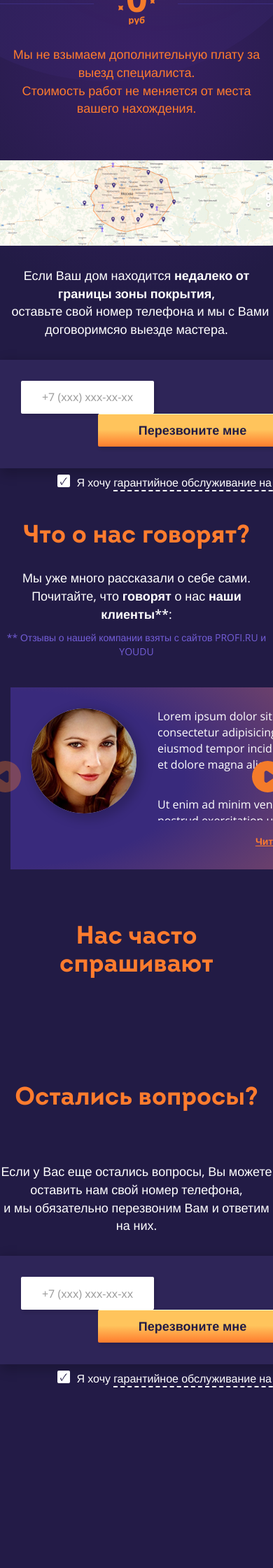
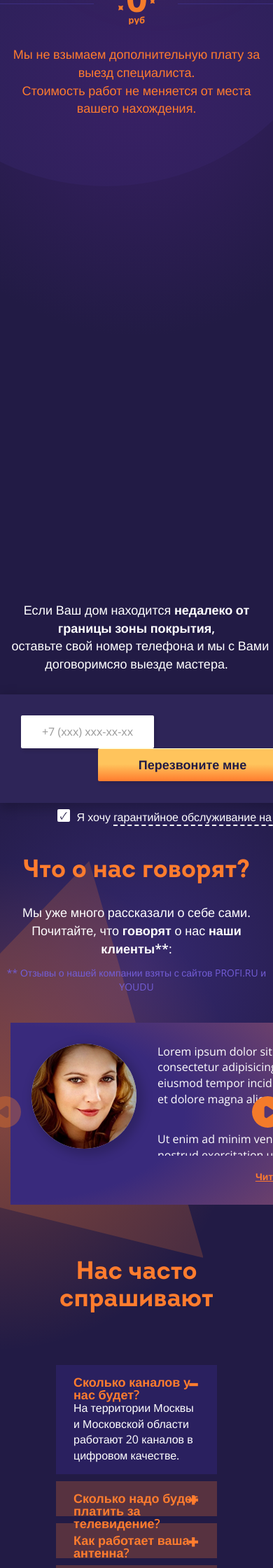
Before and after one commit to dhawkmoon/antenna, a PHP site: page / in a window 390 px wide; the page is wider, and only the part inside the window is pictured. Shown: the part 4120-6360 px from the top of that part at 70% size. Before the commit the page ends 6102 px from the top of that part, so only its background shows below. Run offline with PHP 8.4, Linux system fonts and the light colour scheme; some libraries are stand-ins or nearby versions.

Commit message:
Finished desktop. Left map. Starting the mobile

```diff
--- a/assets/js/common.js
+++ b/assets/js/common.js
@@ -17,3 +17,12 @@
 		 },
 	 })
 } );
+
+/*
+ * FAQ toggler
+ */
+
+ $( '.question-item__header' ).on( 'click', function(){
+	 $('.question-item').removeClass('question-item--active');
+	 $(this).parent().addClass('question-item--active');
+ } )
--- a/assets/js/common.min.js
+++ b/assets/js/common.min.js
@@ -1 +1 @@
-$(document).ready(function(){new Swiper("#testimonials",{slidesPerView:2,spaceBetween:30,navigation:{nextEl:"#testimonials-button-next",prevEl:"#testimonials-button-prev"}})});
+$(document).ready(function(){new Swiper("#testimonials",{slidesPerView:2,spaceBetween:30,navigation:{nextEl:"#testimonials-button-next",prevEl:"#testimonials-button-prev"}})}),$(".question-item__header").on("click",function(){$(".question-item").removeClass("question-item--active"),$(this).parent().addClass("question-item--active")});
--- /dev/null
+++ b/assets/js/map.js
@@ -0,0 +1,292 @@
+/**
+ *
+ * Скрипт инициализации яндекс карты с точками, где установленны антенны/вышки.
+ *
+ * Используется API Yande Maps 2.1.
+ *
+ */
+
+ /**
+  *
+	* 01 Метки
+	*
+	* pin - object
+	* pin.name - имя метки
+	* pin.coords - координаты
+	* pin.type - recevier | emmiter
+	*
+	*/
+
+ var pins = [
+	 {
+		 name: 'Королев',
+		 text: 'Россия, Московская область',
+		 coords: [55.92548516, 37.85290088],
+		 type: 'receiver',
+	 },
+	 {
+		 name: 'село Алабушево',
+		 text: 'Россия, Московская область, Солнечногорский район',
+		 coords:[56.00838458, 37.10701050],
+		 type: 'receiver',
+	 },
+	 {
+		 name: 'село Михайловское',
+		 text: 'Россия, Московская область, городской округ Домодедово',
+		 coords:[51.81681549, 79.71099650],
+		 type: 'receiver',
+	 },
+	 {
+		 name: 'деревня Косякино',
+		 text: 'Россия, Московская область, Раменский район, сельское поселение Никоновское',
+		 coords:[55.34256246, 38.18629150],
+		 type: 'receiver',
+	 },
+	 {
+		 name: 'садовое некоммерческое товарищество Алёшинские Сады',
+		 text: 'Россия, Московская область, Богородский городской округ',
+		 coords:[55.69960114, 38.35826950],
+		 type: 'receiver',
+	 },
+	 {
+		 name: 'посёлок Рылеево',
+		 text: 'Россия, Московская область, Раменский район, сельское поселение Ганусовское',
+		 coords:[55.34089072, 38.10495350],
+		 type: 'receiver',
+	 },
+	 {
+		 name: 'деревня Полушкино',
+		 text: 'Россия, Московская область, Одинцовский район',
+		 coords:[55.58853180, 36.56202500],
+		 type: 'receiver',
+	 },
+	 {
+		 name: 'деревня Шевлягино',
+		 text: 'Россия, Московская область, Раменский район, сельское поселение Новохаритоновское',
+		 coords:[55.59150760, 38.58208450],
+		 type: 'receiver',
+	 },
+	 {
+		 name: 'посёлок городского типа Малаховка',
+		 text: 'Россия, Московская область, городской округ Люберцы',
+		 coords:[55.64324089, 38.01149700],
+		 type: 'receiver',
+	 },
+	 {
+		 name: 'ДНП Алёшинские Дали',
+		 text: 'Россия, Московская область, Пушкинский район, деревня Алёшино',
+		 coords:[56.13886212, 37.73892150],
+		 type: 'receiver',
+	 },
+	 {
+		 name: 'Подольск',
+		 text: 'Россия, Московская область',
+		 coords:[55.39187392, 37.53990850],
+		 type: 'receiver',
+	 },
+	 {
+		 name: 'Апрелевка',
+		 text: 'Россия, Московская область, Наро-Фоминский городской округ',
+		 coords:[55.54883085, 37.05877550],
+		 type: 'receiver',
+	 },
+	 {
+		 name: 'Химки',
+		 text: 'Россия, Московская область',
+		 coords:[55.92542484, 37.36802450],
+		 type: 'receiver',
+	 },
+	 {
+		 name: 'Дачный посёлок Кратово',
+		 text: 'Россия, Московская область, Раменский район',
+		 coords:[55.60561968, 38.16303850],
+		 type: 'receiver',
+	 },
+	 {
+		 name: 'Дачный посёлок Кратово',
+		 text: 'Россия, Московская область, Раменский район',
+		 coords:[55.60561968, 38.16303850],
+		 type: 'receiver',
+	 },
+	 {
+		 name: 'Сергиев Посад',
+		 text: 'Россия, Московская область',
+		 coords:[56.30692696, 38.11783100],
+		 type: 'receiver',
+	 },
+	 {
+		 name: 'посёлок Мещерский',
+		 text: 'Россия, Москва, Западный административный округ, район Солнцево',
+		 coords:[55.67314076, 37.41466100],
+		 type: 'receiver',
+	 },
+	 {
+		 name: 'Звенигород',
+		 text: 'Россия, Московская область',
+		 coords:[55.72388074, 36.84547950],
+		 type: 'receiver',
+	 },
+	 {
+		 name: 'Железнодорожный',
+		 text: 'Россия, Московская область, Балашиха',
+		 coords:[55.74140126, 38.02184550],
+		 type: 'receiver',
+	 },
+	 {
+		 name: 'деревня Шульгино',
+		 text: 'Россия, Московская область, Одинцовский район, сельское поселение Барвихинское',
+		 coords:[55.72517137, 37.29477200],
+		 type: 'receiver',
+	 },
+	 {
+		 name: 'Чехов',
+		 text: 'Россия, Московская область',
+		 coords:[55.15074341, 37.44598050],
+		 type: 'receiver',
+	 },
+	 {
+		 name: 'деревня Косяково',
+		 text: 'Россия, Московская область, Воскресенский район',
+		 coords:[55.35469639, 38.49613800],
+		 type: 'receiver',
+	 },
+	 {
+		 name: 'дачный посёлок Кокошкино',
+		 text: 'Россия, Москва',
+		 coords:[55.60074740, 37.17226850],
+		 type: 'receiver',
+	 },
+	 {
+		 name: 'Электросталь',
+		 text: 'Россия, Московская область',
+		 coords:[55.78778349, 38.45190500],
+		 type: 'receiver',
+	 },
+	 {
+		 name: 'Ивантеевка',
+		 text: 'Россия, Московская область',
+		 coords:[55.97417385, 37.92214150],
+		 type: 'receiver',
+	 },
+	 {
+		 name: 'деревня Мисайлово',
+		 text: 'Россия, Московская область, Ленинский район',
+		 coords:[55.55884978, 37.82180450],
+		 type: 'receiver',
+	 },
+	 {
+		 name: 'микрорайон Купавна',
+		 text: 'Россия, Московская область, Балашиха',
+		 coords:[55.74624072, 38.12173850],
+		 type: 'receiver',
+	 },
+	 {
+		 name: 'Старая Купавна',
+		 text: 'Россия, Московская область, Богородский городской округ',
+		 coords:[55.80313716, 38.17473450],
+		 type: 'receiver',
+	 },
+	 {
+		 name: 'СНТ Фоминское',
+		 text: 'Россия, Московская область, городской округ Мытищи',
+		 coords:[56.10027403, 37.58396200],
+		 type: 'receiver',
+	 },
+	 {
+		 name: 'микрорайон Кучино',
+		 text: 'Россия, Московская область, Балашиха',
+		 coords:[55.75234875, 37.96079150],
+		 type: 'receiver',
+	 },
+	 {
+		 name: 'деревня Путилково',
+		 text: 'Россия, Московская область, городской округ Красногорск',
+		 coords:[55.86568743, 37.39271050],
+		 type: 'receiver',
+	 },
+ ];
+
+ var addPin = function( pin )
+ {
+	 if( pin.type == 'receiver' ) {
+		 var src = 'http://localhost:8080/assets/img/mapmarker.svg'
+		 var size = [24, 36]
+		 var offset = [-12,-36]
+	 }
+	 else {
+		 var src = 'http://localhost:8080/assets/img/emmiter-alt.svg'
+		 var size = [18, 32]
+		 var offset = [-9,-32]
+	 }
+	 var placemark = new ymaps.Placemark( pin.coords, {
+		 hintContent: pin.name,
+		 balloonContent: pin.text,
+	 },
+	 {
+		 iconLayout: 'default#image',
+     iconImageHref: src,
+     iconImageSize: size,
+     iconImageOffset: offset,
+	 } )
+	 this.geoObjects.add( placemark )
+ }
+
+	function addRegion()
+	{
+		var coords = [
+			[
+				[56.00838458, 37.10701050],
+				[55.59150760, 38.58208450],
+			],
+			[
+				[55.58853180, 36.56202500],
+				[55.15074341, 37.44598050],
+			],
+			[
+				[56.30692696, 38.11783100],
+				[55.34256246, 38.18629150],
+			],
+
+		]
+
+		var polygon = new ymaps.GeoObject({
+      geometry: {
+        type: "Polygon",
+        coordinates: coords,
+      }
+    });
+
+		this.geoObjects.add( polygon )
+	}
+
+ /**
+  *
+  * Функции
+  *
+  * 02 Инициализация карты
+  *
+  */
+
+
+ var MAP;
+
+ var mapInit = function()
+ {
+ 	MAP = new ymaps.Map( 'map', {
+ 		center: [55.75399400, 37.62209300],
+ 		zoom: 8,
+ 	} )
+
+	for( var i=0; i<pins.length; i++ )
+	{
+		addPin.call( MAP, pins[i] )
+	}
+	//addRegion.call( MAP )
+ }
+ /*
+  *
+  * Let's rock!
+  *
+	*/
+
+	ymaps.ready( mapInit );
--- a/assets/stylesheets/core.scss
+++ b/assets/stylesheets/core.scss
@@ -23,6 +23,10 @@
 @import 'theme/_s4';
 @import 'theme/_s5';
 @import 'theme/_s6';
+@import 'theme/_s7';
+@import 'theme/_s8';
+@import 'theme/_footer';
+
 //basics
 body {
 	overflow-x: hidden;
--- a/assets/stylesheets/theme/_bg.scss
+++ b/assets/stylesheets/theme/_bg.scss
@@ -75,15 +75,28 @@
     height: 696px;
     border-radius: 50%;
     background-color: #3d2e81;
-    top: 3540px;
+    top: 3690px;
     right: -110px;
     opacity: .3;
 	}
 	&-10 {
 		@include gradient-circle( 900px, 900px, #3a2066);
 		left: -250px;
-    top: 3750px;
+    top: 3800px;
     opacity: .9;
+	}
+	&-11 {
+		@include gradient-circle( 900px, 900px, $brand-secondary);
+		left: -250px;
+    right: 0;
+    top: 5050px;
+    opacity: .7;
+	}
+	&-12 {
+		@include gradient-circle( 900px, 900px, $brand-primary);
+		right: -50px;
+    top: 5250px;
+    opacity: .3;
 	}
 }
 
@@ -108,4 +121,11 @@
 		opacity: .2;
 		z-index: 5;
 	}
+	&-3 {
+		width: 572px;
+		height: 567px;
+		right: 100px;
+		top: 5350px;
+		opacity: .2;
+	}
 }
--- a/assets/stylesheets/theme/_s5.scss
+++ b/assets/stylesheets/theme/_s5.scss
@@ -17,11 +17,11 @@
 		.checkbox+label {
 			margin-top: 25px;
 		}
+	}
 }
-
-
-	}
-
+#map {
+	height: 600px;
+}
 .map {
 	&-legend {
 		position: relative;
--- /dev/null
+++ b/assets/stylesheets/theme/_s7.scss
@@ -0,0 +1,61 @@
+.s7 {
+
+}
+
+.question {
+	&-item {
+
+		background-color: #573240;
+		margin-bottom: 10px;
+
+		&__header {
+			position: relative;
+			height: 50px;
+			font-size: 18px;
+			font-weight: 700;
+			color: $brand-primary;
+			line-height: 1;
+			padding: 15px 25px;
+			cursor: pointer;
+			@include trans;
+			&::after {
+				content: '+';
+				position: absolute;
+				right: 25px;
+				top: 0;
+				bottom: 0;
+				margin: auto;
+				font-family: $font-family-serif;
+				color: $brand-primary;
+				font-size: 36px;
+				height: 30px;
+				@include trans;
+			}
+			&:hover {
+				color: $brand-light;
+				&::after {
+					color: $brand-light;
+				}
+			}
+		}
+		&__body {
+			display: none;
+			padding: 0 25px 15px;
+			.btn {
+				padding-top: 9px;
+				margin-top: 15px;
+			}
+		}
+		&--active {
+			background-color: #2a205f;
+			.question-item__header {
+				&::after {
+					content: '-';
+				}
+			}
+			.question-item__body {
+				display: block;
+			}
+		}
+	}
+}
--- /dev/null
+++ b/assets/stylesheets/theme/_s8.scss
@@ -0,0 +1,6 @@
+.s8 {
+	padding-bottom: 45px;
+	h2 {
+		margin-bottom: 30px;
+	}
+}
--- a/assets/stylesheets/theme/_tooltips.scss
+++ b/assets/stylesheets/theme/_tooltips.scss
@@ -30,4 +30,12 @@
 		-webkit-transform: rotate(45deg);
 		        transform: rotate(45deg);
 	}
+	&:not(:empty) {
+		opacity: 1;
+	}
+	&.form-error {
+		margin-top: 15px;
+		-webkit-transform: initial;
+		        transform: initial;
+	}
 }
--- a/index.html
+++ b/index.html
@@ -8,6 +8,7 @@
 	<link href="https://fonts.googleapis.com/css?family=Open+Sans:300,400,600&amp;subset=cyrillic" rel="stylesheet">
 	<link rel="stylesheet" href="/assets/stylesheets/swiper.min.css" />
 	<link rel="stylesheet" href="/assets/stylesheets/core.min.css" />
+	<script src="https://api-maps.yandex.ru/2.1/?lang=ru_RU" type="text/javascript"></script>
 	<title>Антенна в дом</title>
 </head>
 <body>
@@ -94,7 +95,7 @@
 
 											<label for="phone-top" class="sr-only">Ваш телефон</label>
 											<input id="phone-top" name="phone-top" type="text" maxlength="18" class="form-control" placeholder="+7 (xxx) xxx-xx-xx" data-type="phone" data-mask="phone">
-											<span class="form-error"></span>
+											<span class="form-error tooltip"></span>
 											<button id="btn_1" class="btn btn-primary">
 													<span>Заказать телевидение прямо сейчас</span>
 											</button>
@@ -388,7 +389,7 @@
 						<div class="form-group">
 							<label for="s3-phone" class="sr-only">Ваш телефон</label>
 							<input id="s3-phone" name="s3-phone" type="text" maxlength="18" class="form-control text-center" placeholder="+7 (xxx) xxx-xx-xx" data-type="phone" data-mask="phone">
-							<span class="form-error"></span>
+							<span class="form-error tooltip"></span>
 
 							<button id="btn_1" class="btn btn-primary btn-fullwidth">
 									<span>Перезвоните мне</span>
@@ -396,8 +397,8 @@
 
 						</div>
 
-						<input class="checkbox" type="checkbox" value="1" id="check-top" checked="checked" />
-						<label for="check-top">Я хочу <span data-toggle="tooltip" data-text="Заказ должен быть сделан [до 15:00]" data-position="bottom" data-width="350">гарантийное обслуживание на 5 лет</span></label>
+						<input class="checkbox" type="checkbox" value="1" id="check-team" checked="checked" />
+						<label for="check-team">Я хочу <span data-toggle="tooltip" data-text="Заказ должен быть сделан [до 15:00]" data-position="bottom" data-width="350">гарантийное обслуживание на 5 лет</span></label>
 					</form>
 					<!-- END: TEAM FORM -->
 				</div>
@@ -500,7 +501,7 @@
 			</div>
 			<!-- START: MAP -->
 			<div class="map-holder">
-				<img class="img img-responsive" src="/assets/img/map-plug.jpg" alt="map">
+				<div id="map"></div>
 			</div>
 			<!-- END: MAP -->
 			<div class="container">
@@ -513,7 +514,7 @@
 							<div class="form-group">
 								<label for="s5-phone" class="sr-only">Ваш телефон</label>
 								<input id="s5-phone" name="s5-phone" type="text" maxlength="18" class="form-control text-center" placeholder="+7 (xxx) xxx-xx-xx" data-type="phone" data-mask="phone">
-								<span class="form-error"></span>
+								<span class="form-error tooltip"></span>
 
 								<button id="btn_3" class="btn btn-primary">
 										<span>Перезвоните мне</span>
@@ -521,8 +522,8 @@
 
 							</div>
 							<div class="form-group">
-								<input class="checkbox" type="checkbox" value="1" id="check-top" checked="checked" />
-								<label for="check-top">Я хочу <span data-toggle="tooltip" data-text="Заказ должен быть сделан [до 15:00]" data-position="bottom" data-width="350">гарантийное обслуживание на 5 лет</span></label>
+								<input class="checkbox" type="checkbox" value="1" id="check-s5" checked="checked" />
+								<label for="check-s5">Я хочу <span data-toggle="tooltip" data-text="Заказ должен быть сделан [до 15:00]" data-position="bottom" data-width="350">гарантийное обслуживание на 5 лет</span></label>
 							</div>
 
 						</div>
@@ -634,6 +635,132 @@
 				</div>
 			</div>
 			<!-- END: SECTION HEADING -->
+			<div class="container">
+				<div class="row">
+					<div class="col-xs-8 col-xs-offset-2">
+						<!-- START: QUESTIONS WRAPPER -->
+						<div class="questions-wrapper">
+							<!-- START: QUESTIONS-ITEM -->
+							<div id="question-item-1" class="question-item question-item--active">
+								<div class="question-item__header">
+									Сколько каналов у нас будет?
+								</div>
+								<div class="question-item__body">
+									На территории Москвы и Московской области работают 20 каналов в цифровом качестве.
+								</div>
+							</div>
+							<!-- END: QUESTIONS-ITEM -->
+
+							<!-- START: QUESTIONS-ITEM -->
+							<div id="question-item-2" class="question-item">
+								<div class="question-item__header">
+									Сколько надо будет платить за телевидение?
+								</div>
+								<div class="question-item__body">
+									Телевидение, подключаемое через нашу организацию, стоит 0 р в месяц.
+								</div>
+							</div>
+							<!-- END: QUESTIONS-ITEM -->
+
+							<!-- START: QUESTIONS-ITEM -->
+							<div id="question-item-3" class="question-item">
+								<div class="question-item__header">
+									Как работает ваша антенна?
+								</div>
+								<div class="question-item__body">
+									 Специалист приезжает на объект и устанавливает антенну либо на фасад здания с помощью кронштейна\мачты либо на крыше здания с помощью мачты, далее мастер калибрует антенну с помощью сертифицированных приборов и добивается максимального сигнала. Далее производится автоматическая настройка на телевизоре и Вы наслаждаетесь 20-30 каналами в цифровом качестве за 0руб\мес.
+								</div>
+							</div>
+							<!-- END: QUESTIONS-ITEM -->
+							<!-- START: QUESTIONS-ITEM -->
+							<div id="question-item-4" class="question-item">
+								<div class="question-item__header">
+									На сколько Телевизоров можно сделать разводку антенны?
+								</div>
+								<div class="question-item__body">
+									 Разводку можно делать на неограниченное количество телевизоров
+								</div>
+							</div>
+							<!-- END: QUESTIONS-ITEM -->
+							<!-- START: QUESTIONS-ITEM -->
+							<div id="question-item-5" class="question-item">
+								<div class="question-item__header">
+									Влияют ли погодные условия на качество сигнала?
+								</div>
+								<div class="question-item__body">
+									 Эфирное цифровое телевидение не зависит от Погоды.
+								</div>
+							</div>
+							<!-- END: QUESTIONS-ITEM -->
+							<!-- START: QUESTIONS-ITEM -->
+							<div id="question-item-6" class="question-item">
+								<div class="question-item__header">
+									Как выглядит эфирная цифровая антенна?
+								</div>
+								<div class="question-item__body">
+									<img src="/assets/img/goldmaster.jpg" alt="Антенна" class="img img-responsive">
+								</div>
+							</div>
+							<!-- END: QUESTIONS-ITEM -->
+							<!-- START: QUESTIONS-ITEM -->
+							<div id="question-item-7" class="question-item">
+								<div class="question-item__header">
+									От чего зависит цена?
+								</div>
+								<div class="question-item__body">
+									 Цена зависит от способа установки, высоты установки, от количества подключаемых телевизоров, от типа телевизора. Для ускорения процесса оценки Вы можете заполнить форму ниже. Наши специалисты оценят стоимость и свяжутся с Вами:
+									 <div class="text-center">
+									 		<span class="btn btn-primary">
+												Оценить стоимость</span>
+									 </div>
+								</div>
+							</div>
+							<!-- END: QUESTIONS-ITEM -->
+							<!-- START: QUESTIONS-ITEM -->
+							<div id="question-item-8" class="question-item">
+								<div class="question-item__header">
+									Все ли телевизоры нуждаются в приставке?
+								</div>
+								<div class="question-item__body">
+									 Нет, не все телевизоры, в основном все современные телевизоры, купленные с 2015 года, поддерживают стандарт цифрового телевизора.
+								</div>
+							</div>
+							<!-- END: QUESTIONS-ITEM -->
+							<!-- START: QUESTIONS-ITEM -->
+							<div id="question-item-9" class="question-item">
+								<div class="question-item__header">
+									Я не знаю какое телевидение я хочу, что посоветуете?
+								</div>
+								<div class="question-item__body">
+									 Это зависит от вашего желания и от ваших возможностей, если хотите не более 20-30 каналов в отличном качестве без абонентской платы с разветвлением на сколько угодно телевизоров то, это эфирное цифровое телевидение.
+								</div>
+							</div>
+							<!-- END: QUESTIONS-ITEM -->
+							<!-- START: QUESTIONS-ITEM -->
+							<div id="question-item-10" class="question-item">
+								<div class="question-item__header">
+									Ставите ли вы спутниковые антенны?
+								</div>
+								<div class="question-item__body">
+									 Да, конечно устанавливаем.
+								</div>
+							</div>
+							<!-- END: QUESTIONS-ITEM -->
+							<!-- START: QUESTIONS-ITEM -->
+							<div id="question-item-11" class="question-item">
+								<div class="question-item__header">
+									Вы занимаетесь только установкой?
+								</div>
+								<div class="question-item__body">
+									Нет, наши специалисты помимо установки занимаются и ремонтом, настройкой и подключением эфирных,спутниковых и кабельных систем телевидения.
+								</div>
+							</div>
+							<!-- END: QUESTIONS-ITEM -->
+						</div>
+						<!-- END: QUESTIONS WRAPPER -->
+					</div>
+				</div>
+			</div>
 		</section>
 		<!-- END: SECTION 7 -->
 		<!-- START: SECTION 8 -->
@@ -648,14 +775,14 @@
 			<div class="container">
 				<div class="row text-center">
 					<p class="promo-text">
-						Если у Вас еще остались вопросы, Вы можете оставить нам свой номер телефона,<br /> и мы обязательно перезвоним Вам и ответим на них.
+						Если у Вас еще остались вопросы, Вы можете оставить нам свой номер телефона,<br /> и мы <strong>обязательно перезвоним</strong> Вам и ответим на них.
 					</p>
 					<form action="" class="s5-form" id="s5-form">
 						<div class="form-group form-inline">
 							<div class="form-group">
 								<label for="s5-phone" class="sr-only">Ваш телефон</label>
 								<input id="s5-phone" name="s5-phone" type="text" maxlength="18" class="form-control text-center" placeholder="+7 (xxx) xxx-xx-xx" data-type="phone" data-mask="phone">
-								<span class="form-error"></span>
+								<span class="form-error tooltip"></span>
 
 								<button id="btn_3" class="btn btn-primary">
 										<span>Перезвоните мне</span>
@@ -673,6 +800,29 @@
 			</div>
 		</section>
 		<!-- END: SECTION 8 -->
+		<!-- START: FOOTER -->
+		<footer>
+			<div class="container">
+				<div class="row">
+					<div class="col-xs-2 col-xs-offset-2 col-pl-0 col-pr-0">
+						<span class="footer-copy"><strong>Городская антенная служба</strong><br />© 2012-2016</span>
+					</div>
+					<div class="col-xs-7">
+						<nav class="footer-nav">
+							<ul class="list-unstyled">
+								<li><a href="#top">В начало</a></li>
+								<li><a href="#s2">Преимущества</a></li>
+								<li><a href="#s3">Команда</a></li>
+								<li><a href="#s4">Как мы работаем</a></li>
+								<li><a href="#s6">Отзывы</a></li>
+								<li><a href="$s7">Вопрос-ответ</a></li>
+							</ul>
+						</nav>
+					</div>
+				</div>
+			</div>
+		</footer>
+		<!-- END: FOOTER -->
 	</div>
 	<!-- END: WRAPPER -->
 	<!-- START: BG -->
@@ -689,6 +839,9 @@
 		<div class="circle circle-8"></div>
 		<div class="circle circle-9"></div>
 		<div class="circle circle-10"></div>
+		<div class="circle circle-11"></div>
+		<div class="triangle triangle-3"></div>
+		<div class="circle circle-12"></div>
 	</div>
 	<!-- END: BG -->
   <!-- START: Scripts -->
@@ -699,6 +852,7 @@
 	<script type="text/javascript" src="/assets/js/modals.js"></script>
 	<script type="text/javascript" src="/assets/js/tooltips.js"></script>
 	<script type="text/javascript" src="/assets/js/forms.js"></script>
+	<script type="text/javascript" src="/assets/js/map.js"></script>
 	<script type="text/javascript" src="/assets/js/common.js"></script>
 	<!-- END: Scripts -->
 </body>
```
Also changed, not shown: assets/stylesheets/theme/_footer.scss (added, +33 -0 lines), assets/img/emmiter-alt.png (added), assets/img/goldmaster.jpg (added), assets/img/mapmarker.png (added), assets/js/map.min.js (added), assets/stylesheets/core.min.css.
